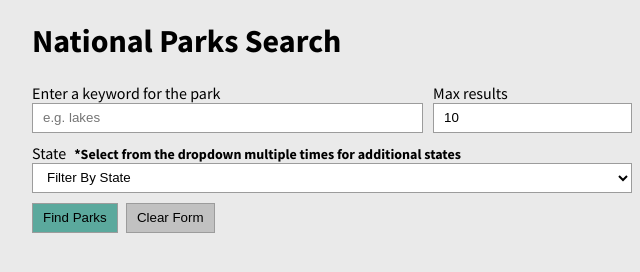
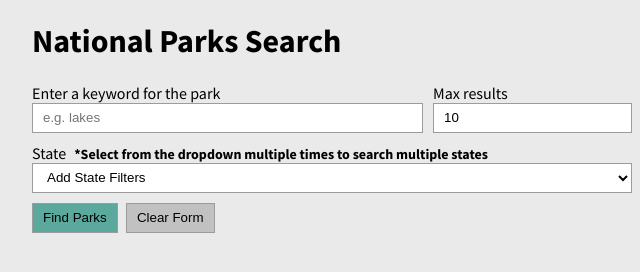
Before and after one commit to killeraliens/national-parks-services-api, a plain HTML site: page index.html in a window 1280 px wide. Shown: the full height of the page, 308-948 px from the left. Drawn offline with nearby package versions, Linux system fonts and the light colour scheme.

Commit message:
verbiage clarity

```diff
--- a/index.html
+++ b/index.html
@@ -29,13 +29,13 @@
           </div>
           <div class="fields-wrap">
               <fieldset>
-                  <label for="states-select">State<span class="note">*Select from the dropdown multiple times for additional states</span></label>
+                  <label for="states-select">State<span class="note">*Select from the dropdown multiple times to search multiple states</span></label>
                   <select name="states" id="states-select" >
-                      <option value="" selected disabled hidden>Filter By State </option>
+                      <option value="" selected disabled hidden>Add State Filters</option>
                   </select>
               </fieldset>
           </div>
-          <p id="state-filters-added" class="hidden">Limit results to.. <span></span></p>
+          <p id="state-filters-added" class="hidden">Limit park results to.. <span></span></p>
           <button type="submit">Find Parks</button>
           <button type="button" id="clear-form">Clear Form</button>
       </form>
```
